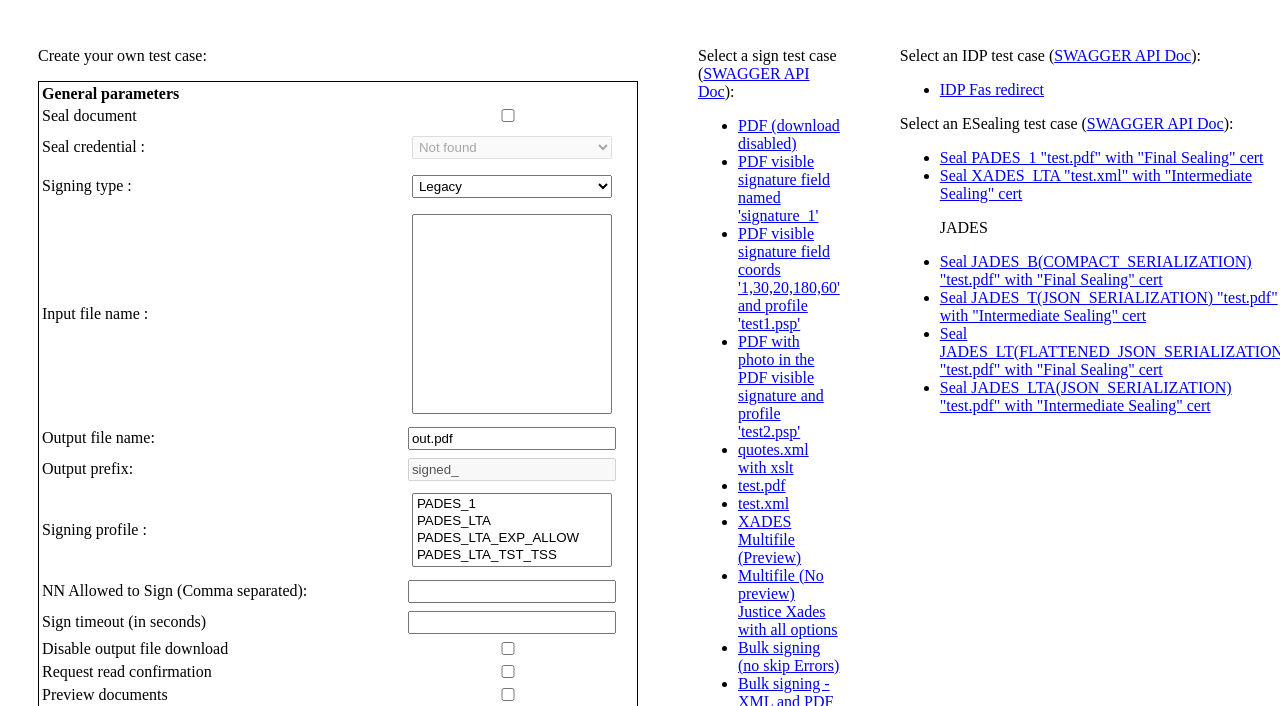
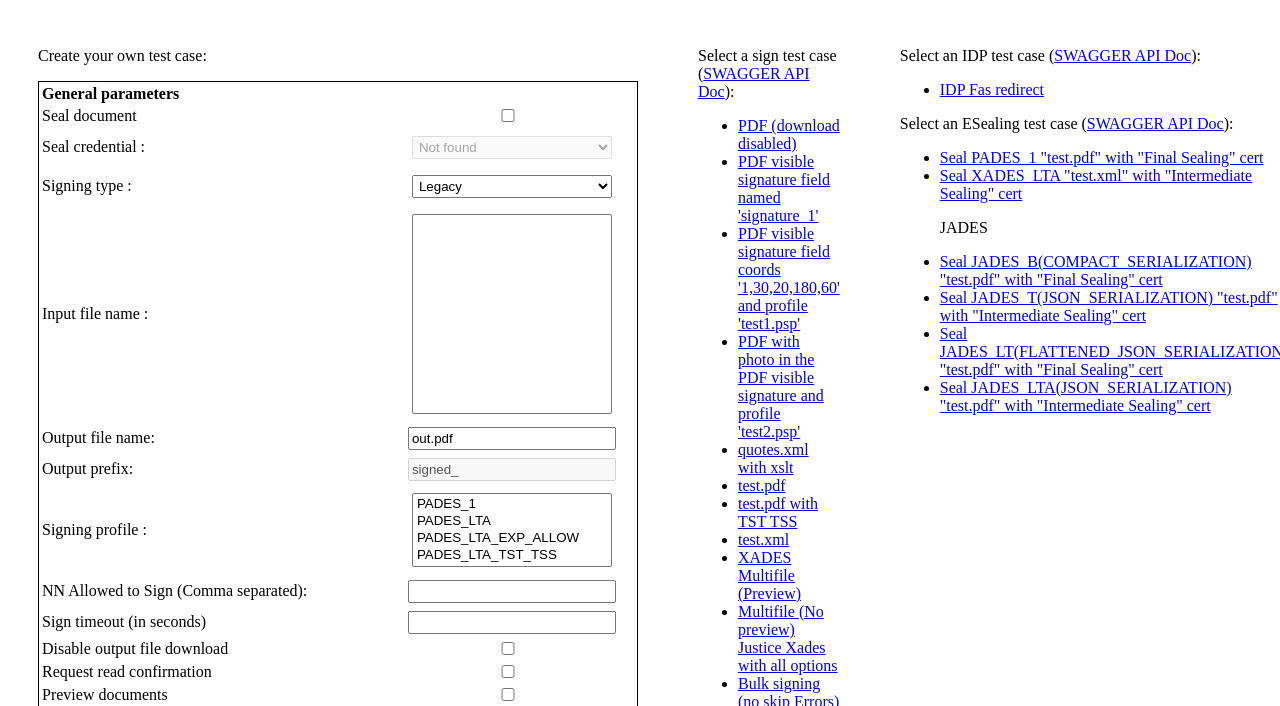
Before and after one commit to Fedict/fts-mintest, a website: page test_fps/static/index.html in a window 1280 px wide. Shown: the part 79-785 px from the top of the page. Drawn offline with nearby package versions, Linux system fonts and the light colour scheme; no server answers.

```diff
--- a/test_fps/static/index.html
+++ b/test_fps/static/index.html
@@ -37,6 +37,7 @@
             <li><a href="/sign?json=@o'in'@s'psf2_test.pdf'@S'psp'@s'test2.psp'@S'psfC'@s'1%2C30%2C20%2C180%2C60'@S'psfP'@s'true'@S'out'@s'signed_psf2_test.pdf'@S'lang'@s'en'@S'prof'@s'PADES_1'@S'signTimeout'@s9999@c&language=en">PDF with photo in the PDF visible signature and profile 'test2.psp'</a></li>
             <li><a href="/sign?json=@o'in'@s'quotes.xml'@S'xslt'@s'quotes.xslt'@S'out'@s'signed_quotes.xml'@S'lang'@s'en'@S'prof'@s'XADES_LTA'@S'signTimeout'@s9999@c&language=en">quotes.xml with xslt</a></li>
             <li><a href="/sign?json=@o'in'@s'test.pdf'@S'out'@s'signed_test.pdf'@S'lang'@s'en'@S'prof'@s'PADES_1'@S'signTimeout'@s9999@c&name=CFPO&name_fr=CsFaPeOr&language=en">test.pdf</a></li>
+            <li><a href="/sign?json=@o'in'@s'test.pdf'@S'out'@s'signed_test.pdf'@S'lang'@s'fr'@S'prof'@s'PADES_LTA_TST_TSS'@S'signTimeout'@s9999@c&name=TEST_TSS&name_fr=CsFaPeOr&language=en">test.pdf with TST TSS</a></li>
             <li><a href="/sign?json=@o'in'@s'test.xml'@S'out'@s'signed_test.xml'@S'lang'@s'en'@S'prof'@s'XADES_LTA'@S'signTimeout'@s9999@c&name=ORG&name_nl=XXXXX">test.xml</a></li>
 
             <li><a href="/sign?json=@o'outDownload'@strue@S'previewDocuments'@strue@S'requestDocumentReadConfirm'@strue@S'outFilePath'@s'out.xml'@S'signProfile'@s'MDOC_XADES_LTA'@S'signTimeout'@s9999@S'inputs'@s@O @o'filePath'@s'psf2_test.pdf'@S'xmlEltId'@s'PDF1'@c@S@o'filePath'@s'quotes.xml'@S'xmlEltId'@s'XML1'@S'displayXsltPath'@s'quotes.xslt'@c@S@o'filePath'@s'test.pdf'@S'xmlEltId'@s'PDF2'@c@S@o'filePath'@s'test.xml'@S'xmlEltId'@s'ID3'@c @C @c">XADES Multifile (Preview)</a></li>
```
